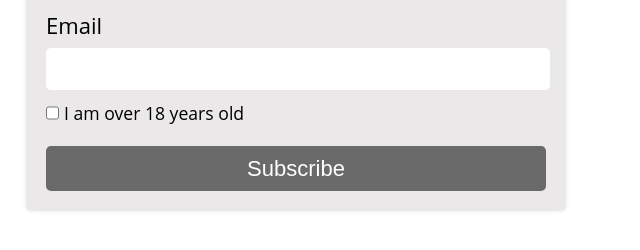
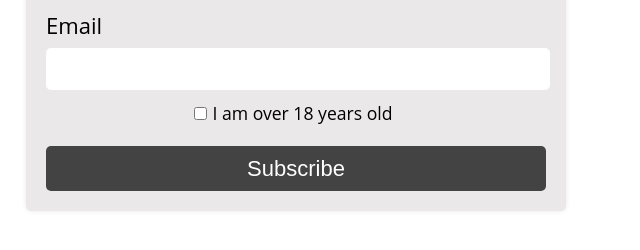
Before and after one commit to itmd-362-fall2024/lab3, a plain HTML site: page index.html in a window 1280 px wide. Shown: the part 106-356 px from the top of the page, without its empty margins (0-640 px from the left). Drawn offline with nearby package versions, Linux system fonts and the light colour scheme.

Commit message:
centered age verification

```diff
--- a/css/screen.css
+++ b/css/screen.css
@@ -242,9 +242,9 @@ p {
 
 #input-age-verification {
   display: flex;
-  text-align: center;
-  margin-top: 5px;
-  margin-bottom: 15px;
+  align-items: center;
+  justify-content: center;
+  margin: 5px 0 15px 0;
 }
 
 #input-age-verification label {
@@ -258,7 +258,7 @@ p {
   border: none;
   padding: 10px;
   border-radius: 5px;
-  background-color: rgb(106, 106, 106);;
+  background-color: rgb(67, 67, 67);
   color: rgb(255, 255, 255);
 }
 
```
